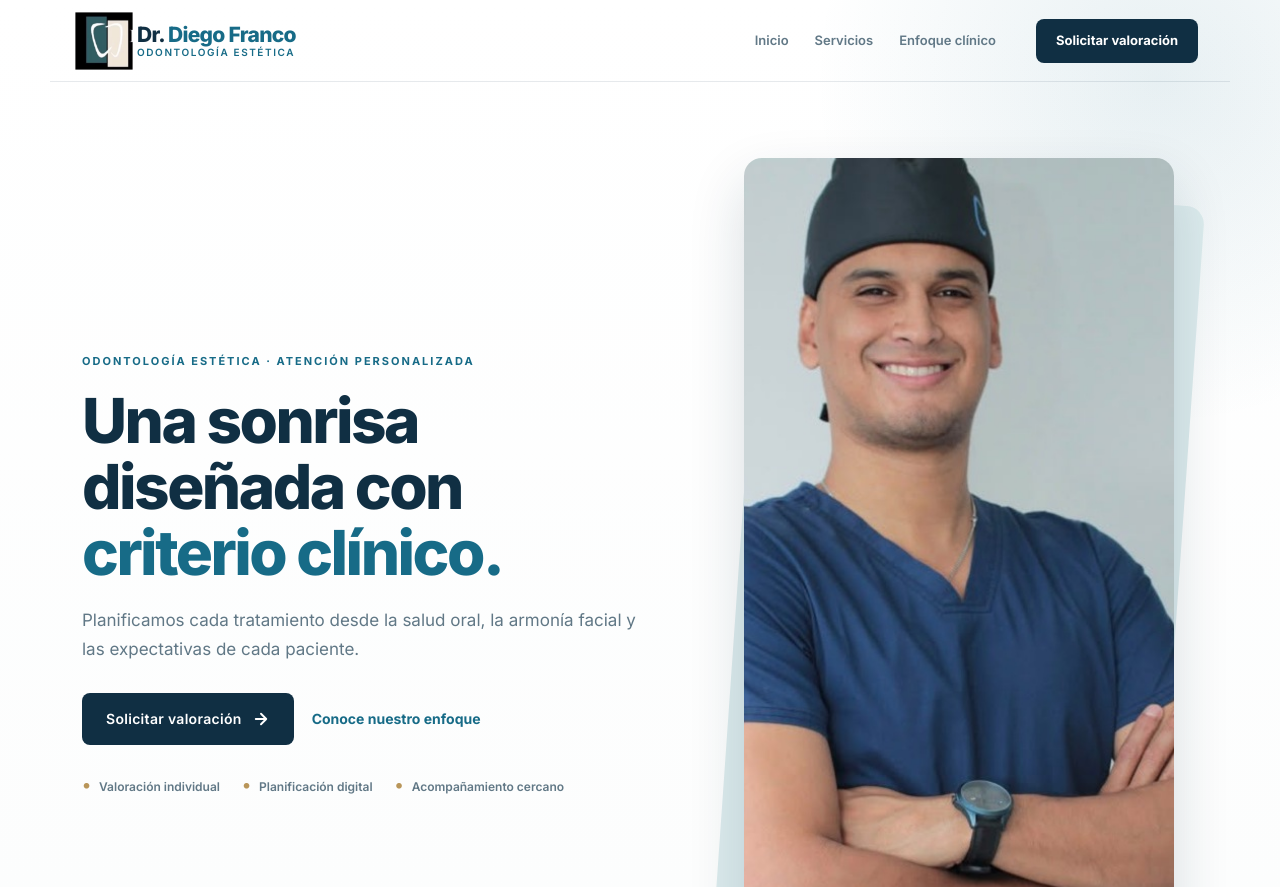
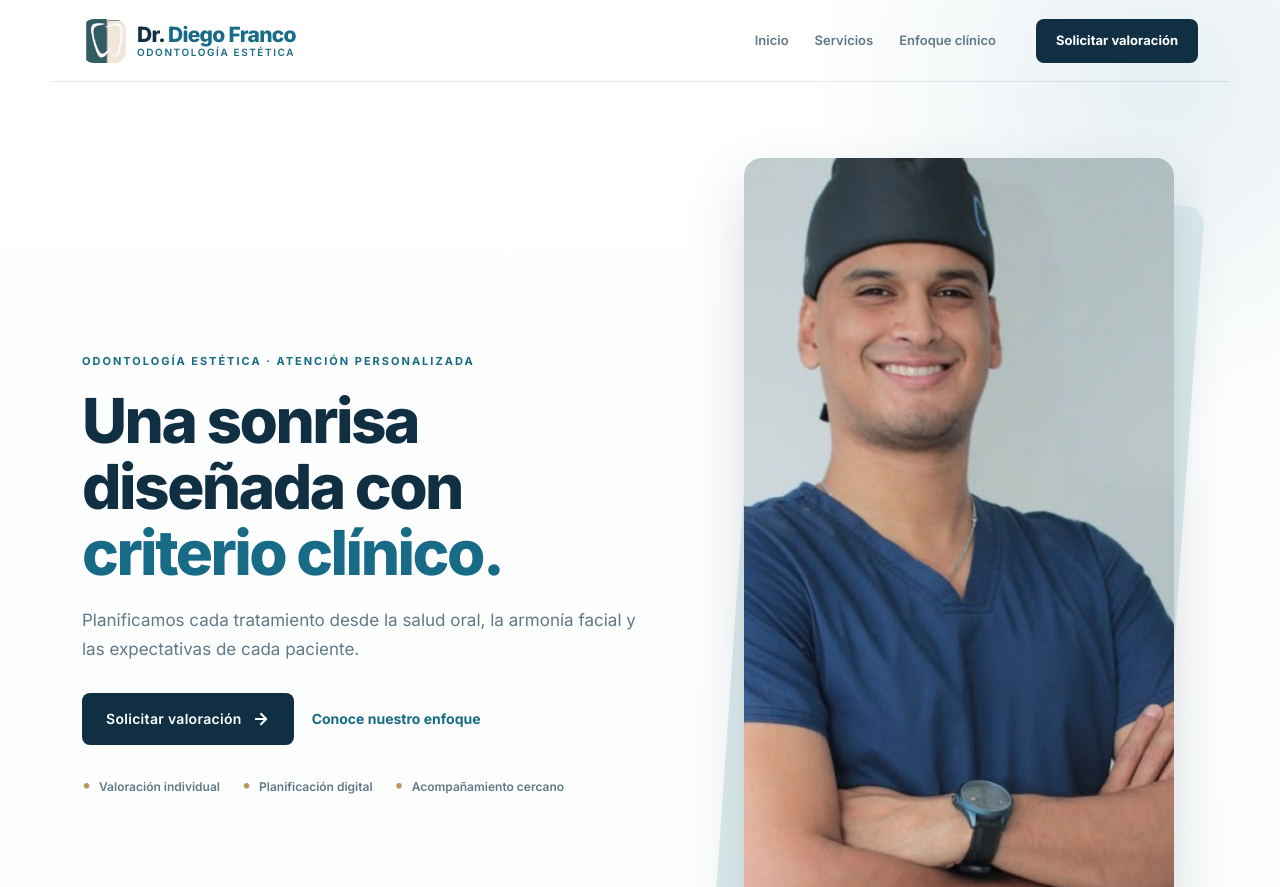
Before and after one commit to 11179607/DrDiego, a plain HTML site: page index.html in a window 1280 px wide. Shown: the top 887 px of the page. Drawn offline with nearby package versions, Linux system fonts and the light colour scheme.

Commit message:
logo transp

```diff
--- a/index.html
+++ b/index.html
@@ -1074,8 +1074,9 @@
             width: 44px;
             height: 44px;
             border-radius: 12px;
-            background: var(--color-dark);
+            background: transparent;
             box-shadow: none;
+            overflow: hidden;
         }
 
         .logo-icon svg {
@@ -1601,7 +1602,7 @@
         <header class="header">
             <a href="#inicio" class="logo" aria-label="Ir al inicio">
                 <div class="logo-icon" aria-hidden="true">
-                    <img src="img/logo2.jpeg" alt="" />
+                    <img src="img/logo2-transparent.png" alt="" />
                 </div>
                 <div class="logo-text-wrapper">
                     <div class="logo-text">Dr. <span>Diego Franco</span></div>
```
Also changed, not shown: img/logo2-transparent.png (added).
